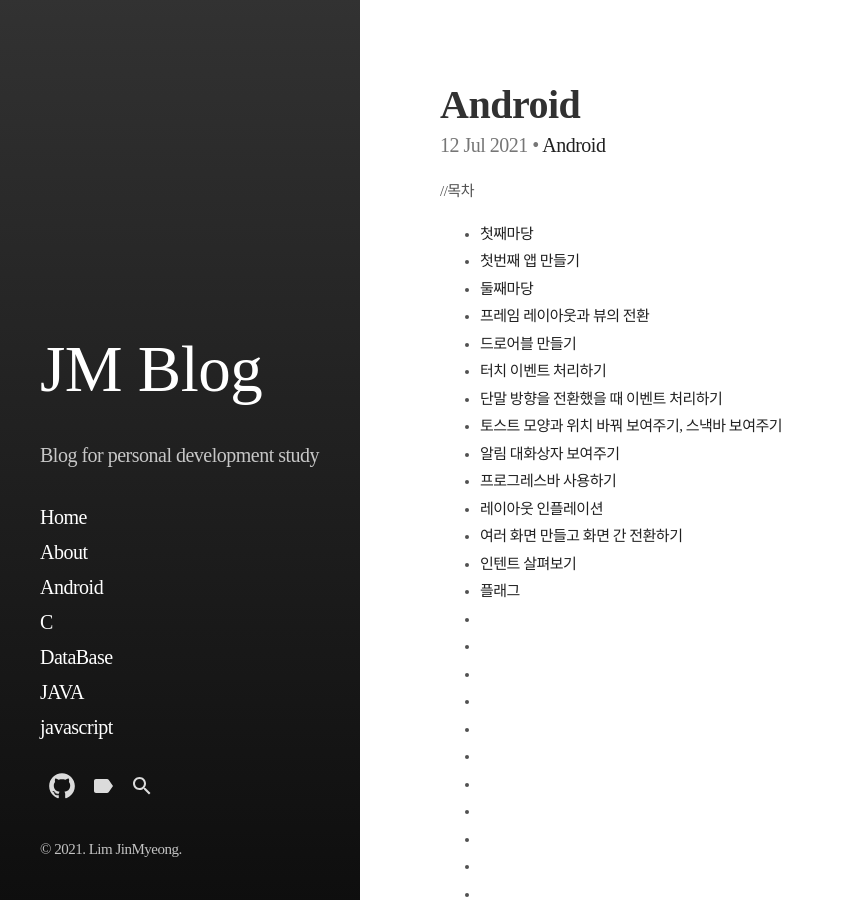
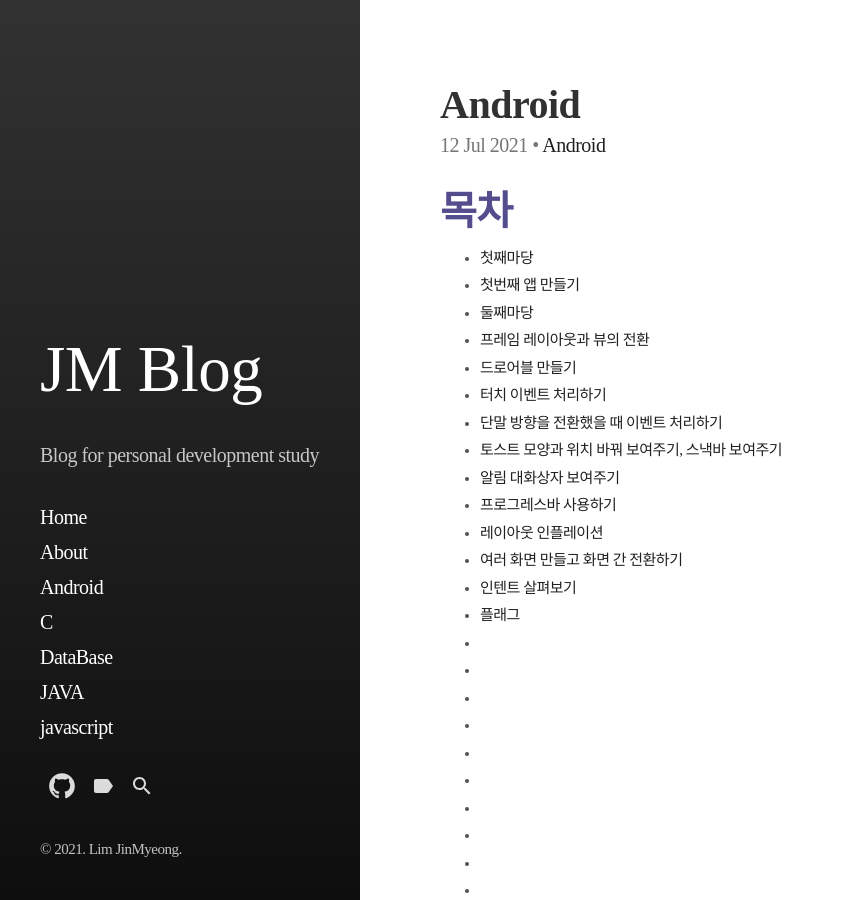
Before and after one commit to jm456789/jm456789.github.io, a Jekyll site: the page built from _posts/2021-07-12-Android-day1.md, in a window 1280 px wide and 900 px high. Shown: the whole window, without its empty margins (0-844 px from the left). Built offline with Jekyll 4.4.1, drawn with Linux system fonts in a browser that asks for light colours; some web fonts are replaced.

```diff
--- a/_posts/2021-07-12-Android-day1.md
+++ b/_posts/2021-07-12-Android-day1.md
@@ -16,7 +16,7 @@ date: 2021-07-12
 last_modified_at: 2021-07-12
 ---
 
-//목차
+# 목차
 - [첫째마당](#첫째마당)
 - [첫번째 앱 만들기](#첫번째-앱-만들기)
 - [둘째마당](#둘째마당)
```
